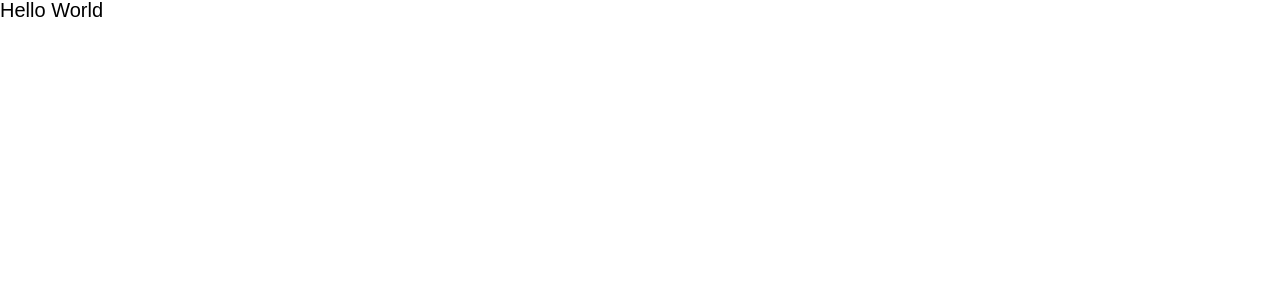
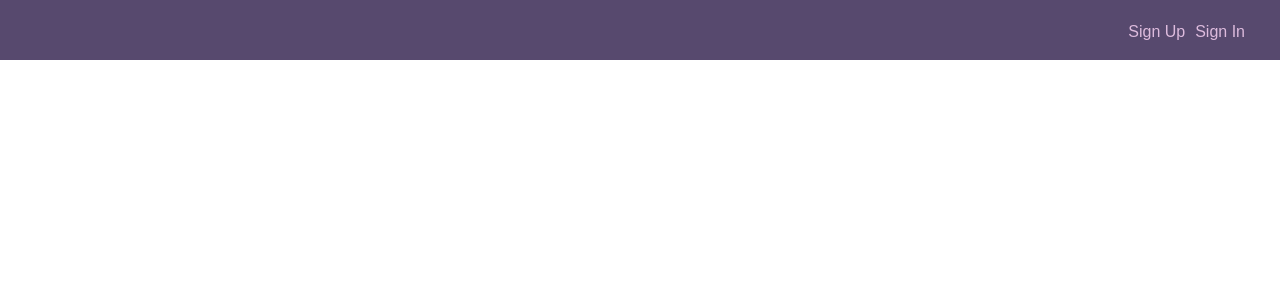
Before and after one commit to lexborelli/Full-Stack-App, a React (Vite) app in the folder client/: page / in a window 1280 px wide. Shown: the top 300 px of the page. Built offline with nearby package versions, Linux system fonts and the light colour scheme.

Commit message:
Adjusted header Component to render on page

```diff
--- a/client/src/App.jsx
+++ b/client/src/App.jsx
@@ -1,9 +1,18 @@
+import React from "react";
+import { BrowserRouter as Router, Route, Routes } from "react-router-dom";
+
+// imported components
 import Header from "./components/Header";
 
 
-const App = () => {
+function App () {
   return (
-    <h1>Hello World</h1>
+    <Router>
+      <Header />
+      <Routes>
+        <Route path="/" />
+      </Routes>
+    </Router>
   );
 }
 
--- a/client/src/components/Header.jsx
+++ b/client/src/components/Header.jsx
@@ -1,5 +1,24 @@
+
 const Header = () => {
+    return (
+        <header>
+            <div className="wrap header--flex">
+                <h1 className="header--logo">
 
+                </h1>
+                <nav>
+                    <ul className="header--signedout">
+                        <li>
+                            <a href="sign-up.html">Sign Up</a>
+                        </li>
+                        <li>
+                            <a href="sign-in.html">Sign In</a>
+                        </li>
+                    </ul>
+                </nav>
+            </div>
+        </header>
+    )
 };
 
 export default Header;
--- a/client/src/main.jsx
+++ b/client/src/main.jsx
@@ -1,7 +1,9 @@
 import React from "react";
 import ReactDOM from "react-dom/client";
+//imported css styles files
 import './styles/reset.css';
 import './styles/global.css';
+//imported app.jsx
 import App from './App.jsx';
 
 ReactDOM.createRoot(document.getElementById('root')).render(
```
Also changed, not shown: client/src/components/Courses.jsx (added, +40 -0 lines).
